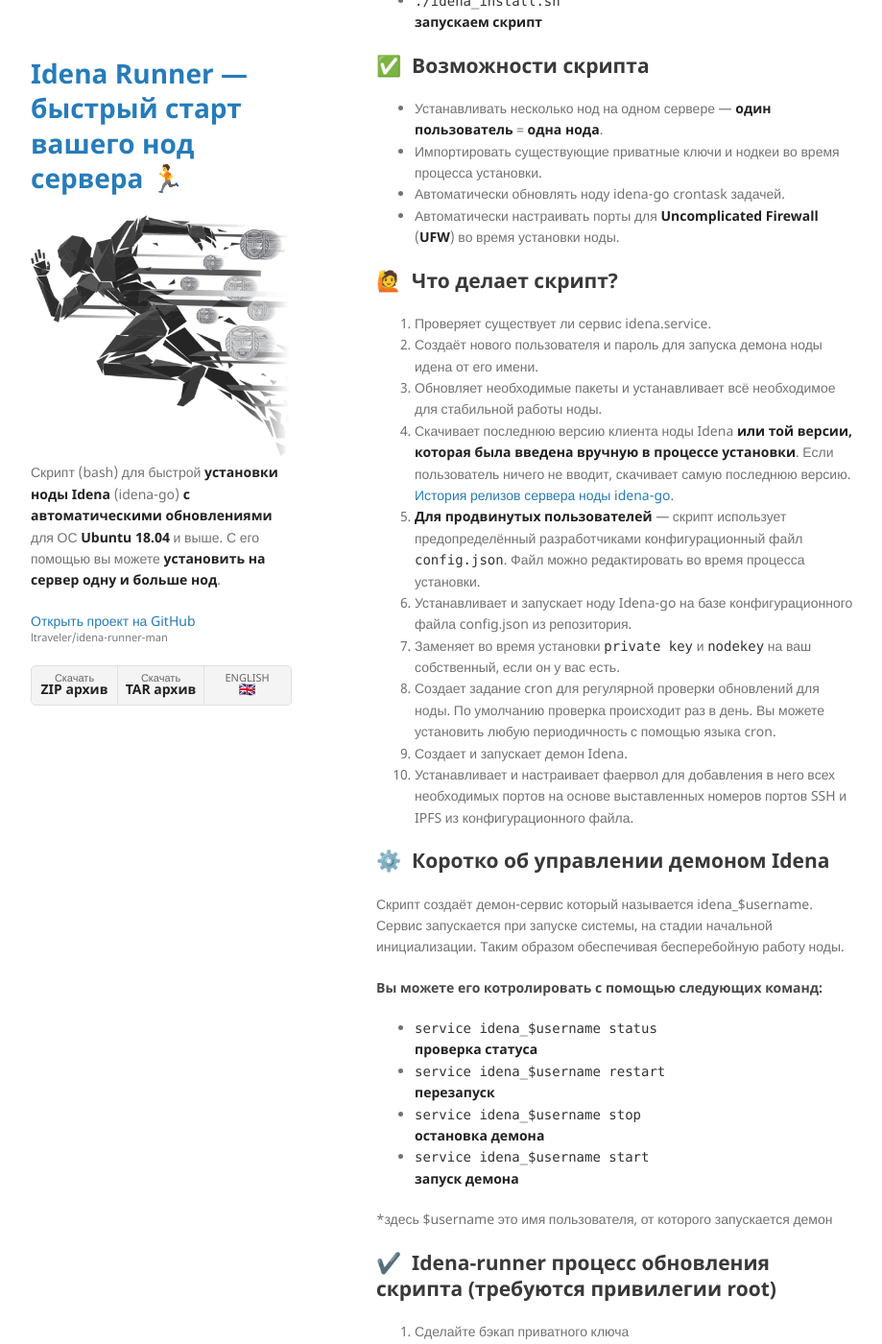
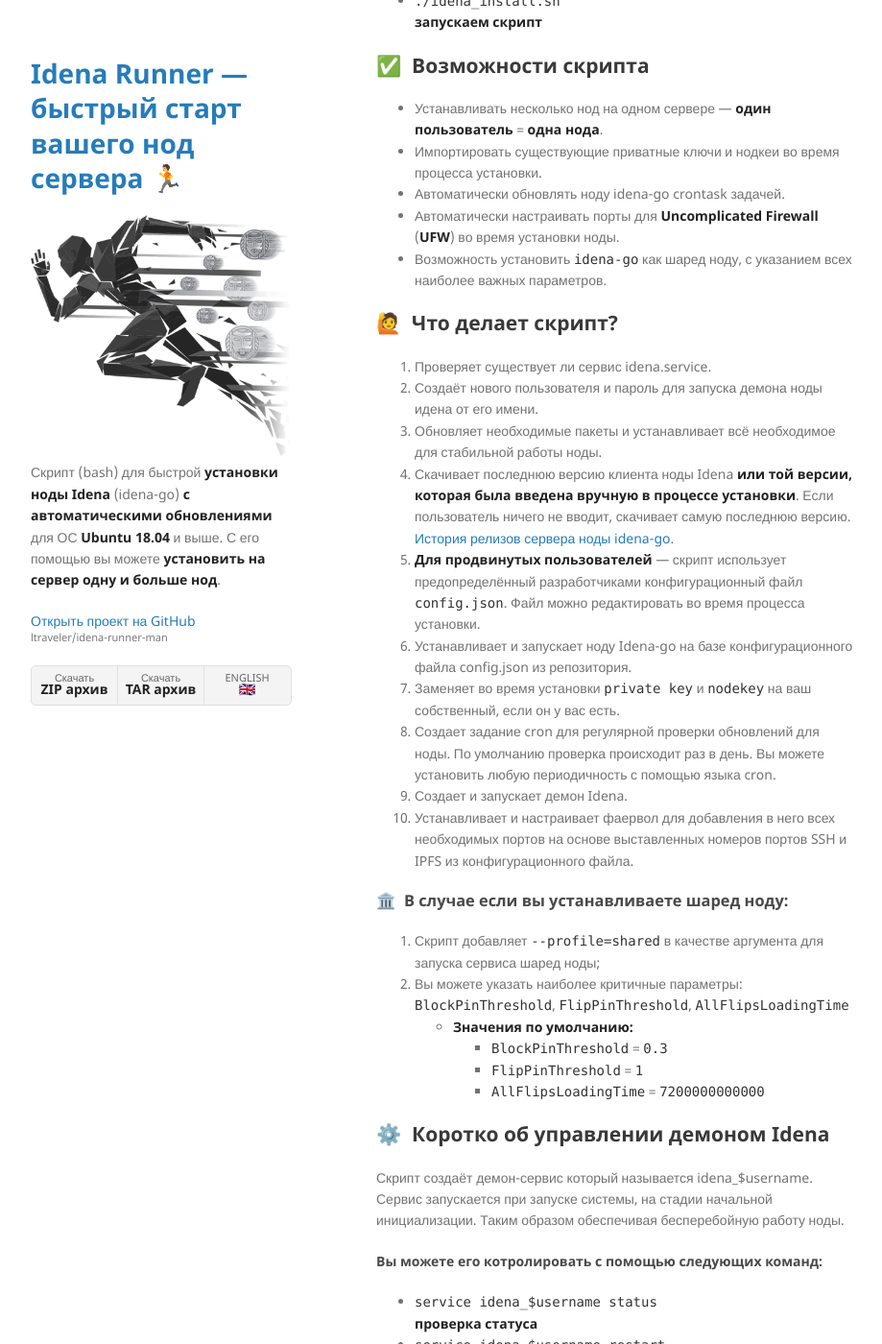
Before and after one commit to ltraveler/idena-runner-man, a Jekyll site: the page built from ru/index-ru.md, in a window 1280 px wide and 1400 px high, scrolled down 1302 px. Shown: the whole window at 96% size, without its empty margins (178-1097 px from the left). Built offline with Jekyll 4.4.1, drawn with Linux system fonts in a browser that asks for light colours.

Commit message:
Update index-ru.md

```diff
--- a/ru/index-ru.md
+++ b/ru/index-ru.md
@@ -3,7 +3,7 @@
 lang: 🇷🇺
 language: Русский
 ref: idena-runner-script
-title: "Idena Runner: Настройка Идена ноды и её автоматическое обновление"
+title: "Idena Runner: Настройка Идена ноды, её автоматическое обновление и установка в качестве шаред"
 ptitle: Idena Runner — быстрый старт вашего нод сервера 🏃
 description: "Быстрый старт вашего сервера идена на >= Ubuntu 18.04. Скрипт позволяет: запускать несколько нод на одном сервере, автоматическое обновление установленных IDENA нод, импорт api ключей ноды и вашего приватного ключа, настройка UFW и автоматическое конфигурирование портов"
 introduction: "Скрипт (bash) для быстрой <strong>установки ноды Idena</strong> (idena-go) <strong>с автоматическими обновлениями</strong> для ОС <strong>Ubuntu 18.04</strong> и выше. С его помощью вы можете <strong>установить на сервер одну и больше нод</strong>."
@@ -54,6 +54,7 @@
 * Импортировать существующие приватные ключи и нодкеи во время процесса установки.
 * Автоматически обновлять ноду idena-go crontask задачей.
 * Автоматически настраивать порты для **Uncomplicated Firewall** (**UFW**) во время установки ноды.
+* Возможность установить `idena-go` как шаред ноду, с указанием всех наиболее важных параметров.
 
 ## 🙋&nbsp; Что делает скрипт?
 
@@ -67,6 +68,14 @@
 8. Создает задание cron для регулярной проверки обновлений для ноды. По умолчанию проверка происходит раз в день. Вы можете установить любую периодичность с помощью языка cron.
 9. Создает и запускает демон Idena.
 10. Устанавливает и настраивает фаервол для добавления в него всех необходимых портов на основе выставленных номеров портов SSH и IPFS из конфигурационного файла.
+
+### 🏛️&nbsp;  В случае если вы устанавливаете шаред ноду:
+1. Скрипт добавляет `--profile=shared` в качестве аргумента для запуска сервиса шаред ноды;
+2. Вы можете указать наиболее критичные параметры: `BlockPinThreshold`, `FlipPinThreshold`, `AllFlipsLoadingTime`
+   - **Значения по умолчанию:**
+     - `BlockPinThreshold` = `0.3`
+     - `FlipPinThreshold` = `1`
+     - `AllFlipsLoadingTime` = `7200000000000`
 
 ##  ⚙️&nbsp;  Коротко об управлении демоном Idena
 Скрипт создаёт демон-сервис который называется idena_$username. Сервис запускается при запуске системы, на стадии начальной инициализации. Таким образом обеспечивая бесперебойную работу ноды.
```
